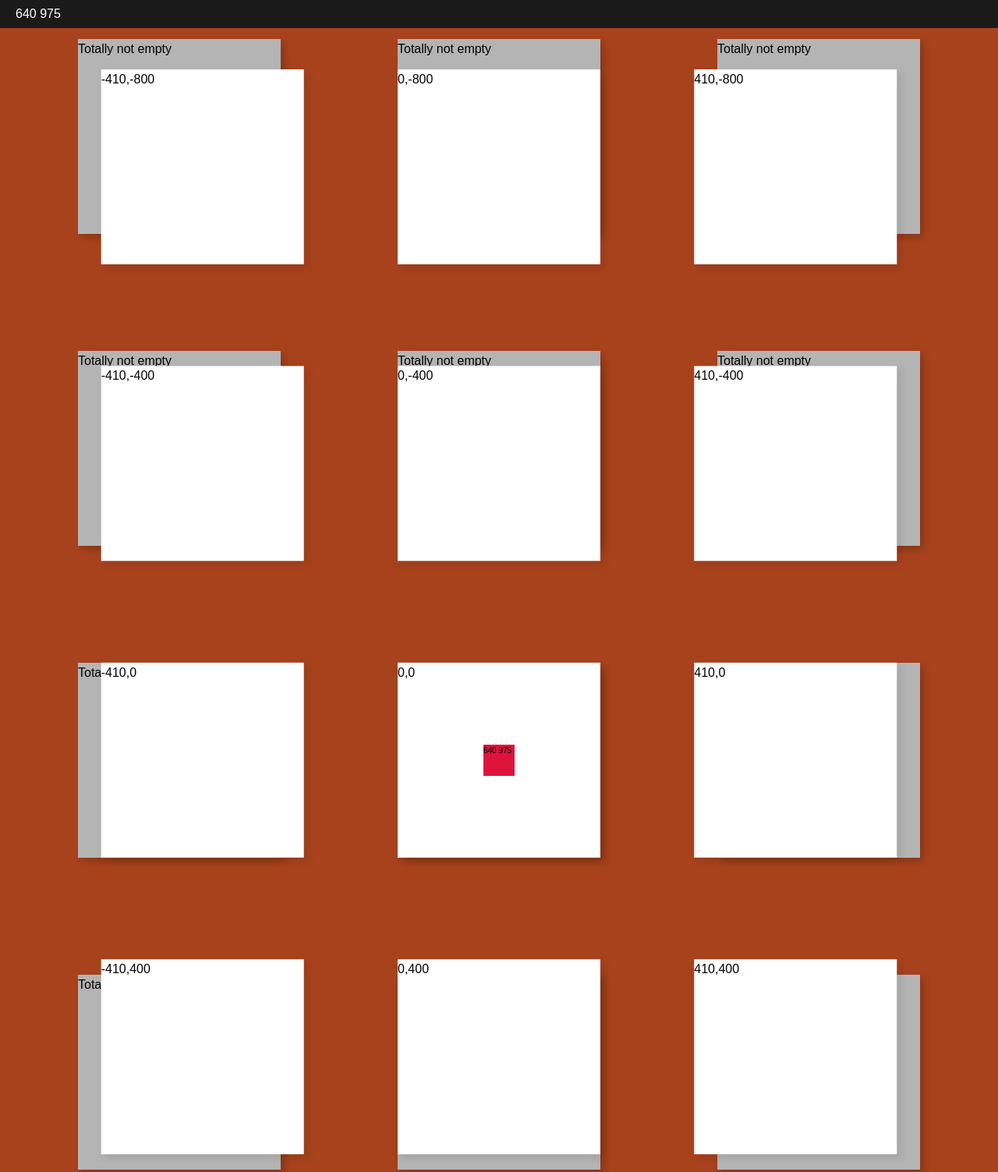
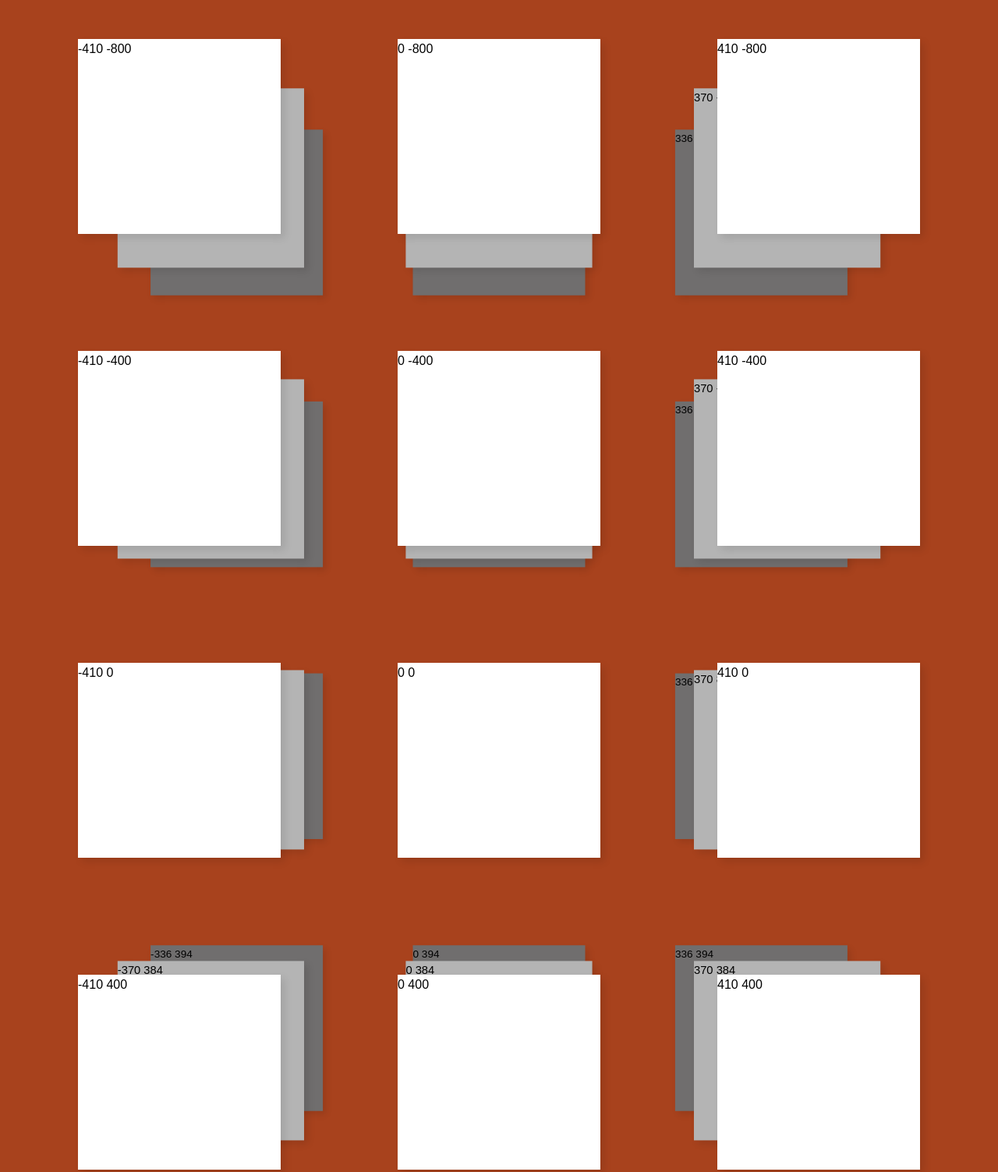
Before and after one commit to AnNavara/3d_layout, a website: page index.html in a window 1280 px wide. Shown: the top 1503 px of the page at 78% size. Drawn offline with Linux system fonts and the light colour scheme.

Commit message:
Add multiple item translate

```diff
--- a/css/style.css
+++ b/css/style.css
@@ -164,12 +164,3 @@ html {
 .deck--9 > .card--3 {
     transform: translateY(-33%) translateX(-33%) scale(0.85);
 } */
-
-.working {
-    position: fixed;
-    padding: 0.5rem 2rem;
-    width: 100%;
-    font-size: 1.6rem;
-    color: #fff;
-    background-color: #1a1a1a;
-}
--- a/index.html
+++ b/index.html
@@ -8,7 +8,6 @@
     <title>3D Layout</title>
 </head>
 <body>
-    <div class="working">not empty</div>
     <div class="container">
         <div class="deck deck--1">
             <div class="deck__item card card--1">Totally not empty</div>
--- a/scripts/index.js
+++ b/scripts/index.js
@@ -1,6 +1,5 @@
 (()=>{
     const decks = document.querySelectorAll('.deck')
-    const header = document.querySelector('.working')
     const container = document.querySelector('.container')
     const dot = document.createElement('div');
 
@@ -40,18 +39,22 @@
     }
 
     const updateElementsPosition = function (elements) {
-        elements.forEach(e => {
-            e.querySelector('.card').innerHTML = getElementRelativePosition(e);
-            translateElement(e.querySelector('.card'))
+        elements.forEach(deck => {
+            deck.querySelectorAll('.card').forEach(card => {
+                card.textContent = getElementRelativePosition(card).map(e => Math.round(e)).join(' ')
+                if (card.classList.contains('card--1')) translateElement(card, 0)
+                if (card.classList.contains('card--2')) translateElement(card, 7, 0.92)
+                if (card.classList.contains('card--3')) translateElement(card, 14, 0.85)
+            })
         })
     }
 
-    const translateElement = function (element, maxTranslate = '5') {
+    const translateElement = function (element, maxTranslate = '5', scale = '1') {
         const [offsetX, offsetY] = getElementRelativePosition(element);
-        const translateAmountX = (maxTranslate * offsetX) / (document.documentElement.clientWidth / 2)
-        const translateAmountY = (maxTranslate * offsetY) / (document.documentElement.clientHeight / 2)
+        const translateAmountX = ((maxTranslate * offsetX) / (document.documentElement.clientWidth / 2)).toFixed(2)
+        const translateAmountY = ((maxTranslate * offsetY) / (document.documentElement.clientHeight / 2)).toFixed(2)
 
-        element.style.transform = `translateX(${-translateAmountX}rem) translateY(${-translateAmountY}rem)`
+        element.style.transform = `translateX(${-translateAmountX}rem) translateY(${-translateAmountY}rem) scale(${scale})`
     }
 
     const createDot = function (dot) {
@@ -70,14 +73,30 @@
         dot.style.top = getCorrectedViewportCenter()[1] - 20 + 'px'
     }
 
-    createDot(dot)
+    const throttle = (fn, delay) => {
+        let lastCalled = 0;
+        return (...args) => {
+          let now = new Date().getTime();
+          if(now - lastCalled < delay) {
+            return;
+          }
+          lastCalled = now;
+          return fn(...args);
+        }
+    }
+
+    // createDot(dot)
     updateElementsPosition(decks)
-    document.querySelector('.working').innerHTML = getCorrectedViewportCenter().join(' ')
+    updateElementsPosition(decks)
 
     document.addEventListener('scroll', (e) => {
         console.log('updating...')
-        header.innerHTML = getCorrectedViewportCenter().join(' ')
-        updateDot(dot)
-        updateElementsPosition(decks)
+        // updateDot(dot)
+        throttle(updateElementsPosition(decks), 16)
+        // updateElementsPosition(decks)
     })
+
+    //
+    // START CALCULATING FROM PARENT ELEMENT
+    //
 })();
```
